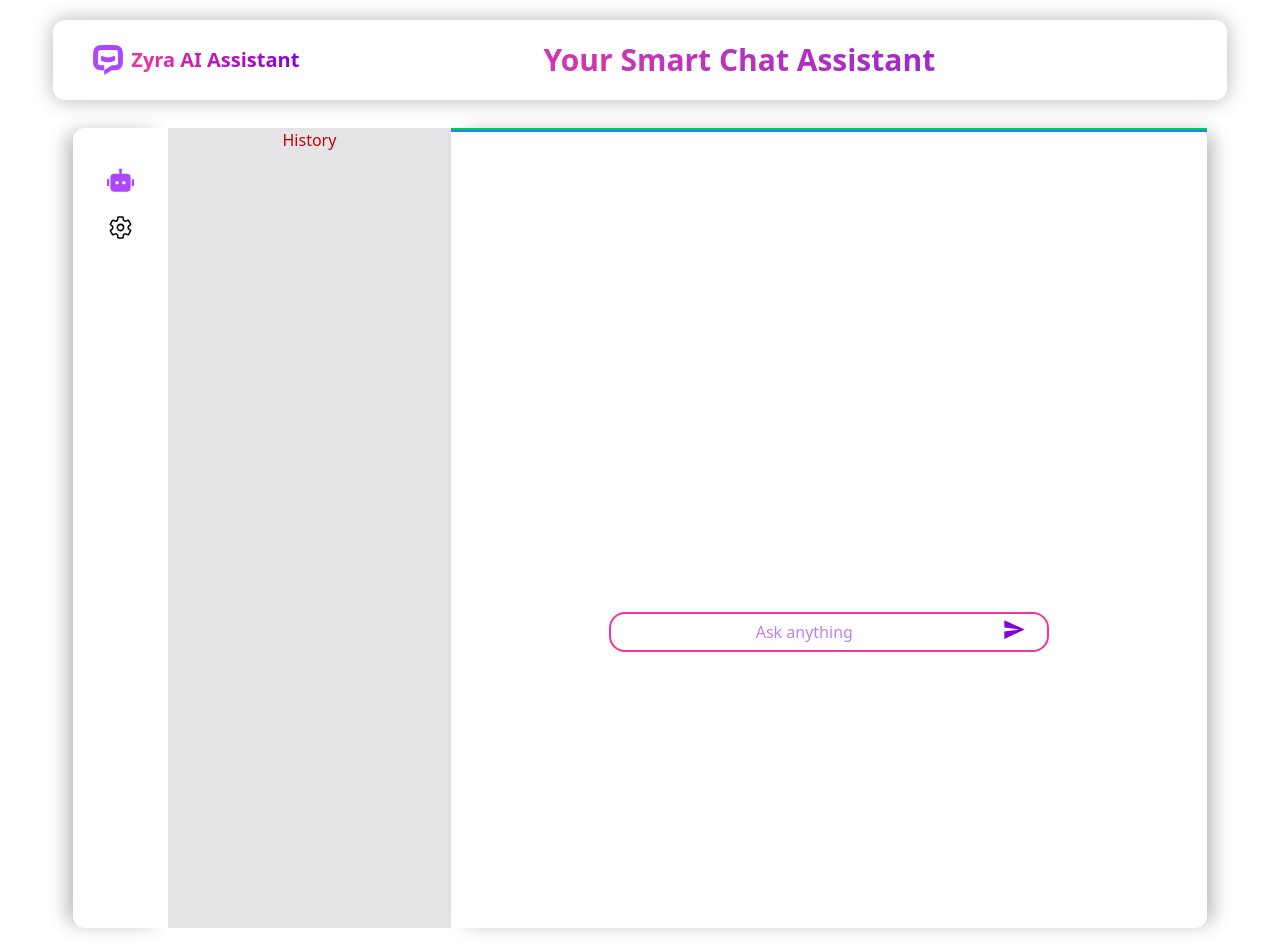
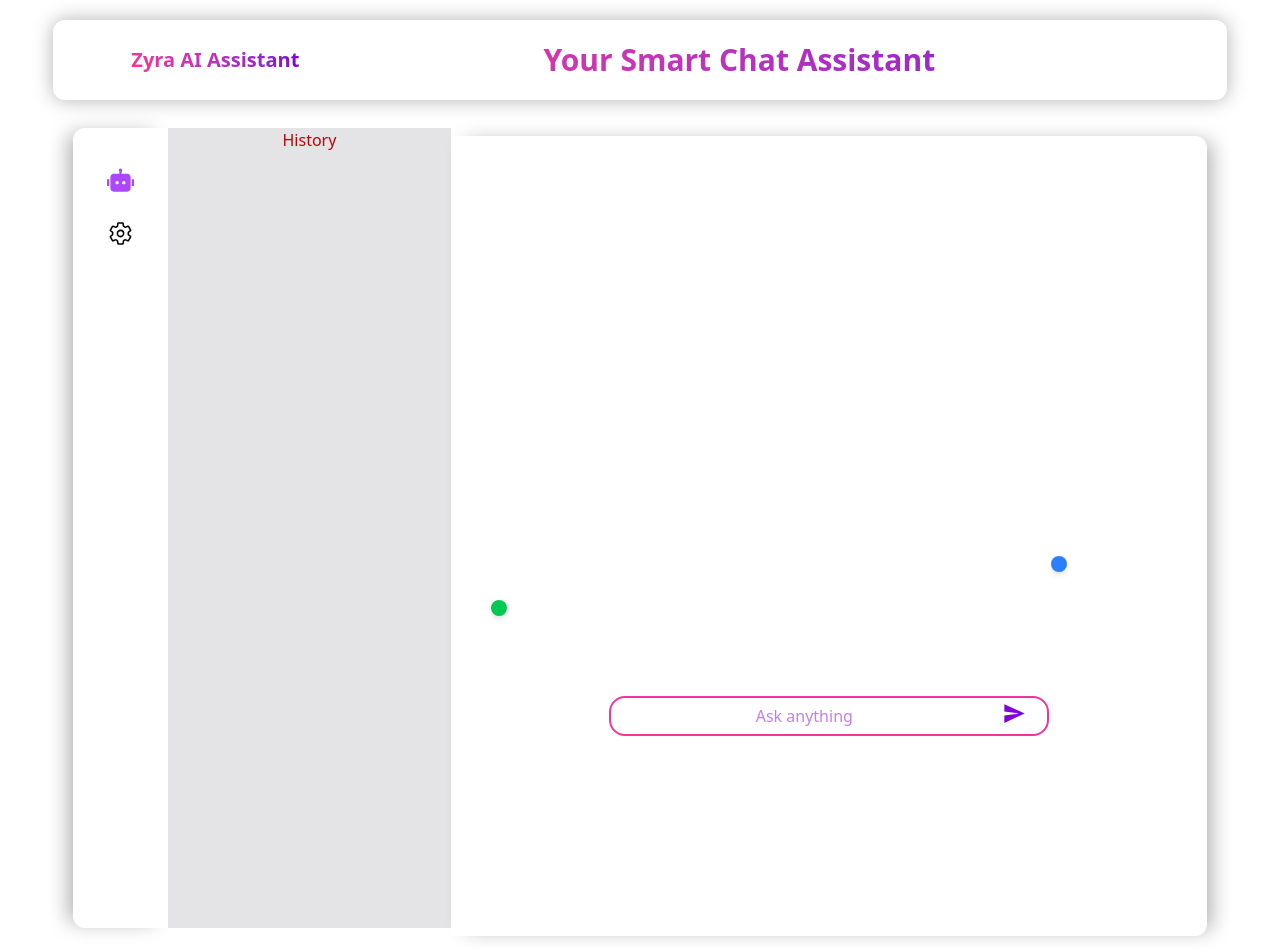
Before and after one commit to SameerHussainSaifi/Zyra-AI-Assist, a React app: page / in a window 1280 px wide. Built offline with nearby package versions, Linux system fonts and the light colour scheme; the HTML template or start-up script is replaced by a standard one.

Commit message:
today i added the feature of themes change in this project

```diff
--- a/src/Components/Display/Display.jsx
+++ b/src/Components/Display/Display.jsx
@@ -4,13 +4,15 @@
 function Display() {
   const [result,setResult]=useState(null);
   const [query,setQuery]=useState(null);
+
+
    console.log(result)
   return (
     <>
     <div className='  h-screen w-full mb-5 shadow-[10px_0_20px_-5px_rgba(0,0,0,0.3)] rounded-tr-xl rounded-br-xl' >
-      <div className='border-1 border-green-500'>{query}</div>
-    <div className='border-1 border-blue-500'>{result}</div>
-    <div className='flex w-full justify-center  relative top-120 '>
+      <div className='relative top-105 left-150 max-w-xs bg-blue-500 text-white rounded-xl p-2 my-2 shadow-md w-fit'>{query}</div>
+    <div className='relative top-110 left-10 max-w-xs bg-green-500 text-white rounded-xl p-2 my-2 shadow-md w-fit mb-10'>{result}</div>
+    <div className='flex w-full justify-center  relative top-120 mb-7'>
     <Search query={query} setQuery={setQuery} result={result} setResult={setResult}/>
     </div>
     </div>
--- a/src/Components/Header/Header.jsx
+++ b/src/Components/Header/Header.jsx
@@ -1,20 +1,26 @@
 import React from 'react'
 import { SiChatbot } from "react-icons/si";
+import { useContext } from 'react';
+import { userContext } from '../ZyraAIAssist';
 function Header() {
+  let {theme,setTheme}=useContext(userContext);
+
   return (
   <>
   <div className='flex w-full h-20 shadow-[0_0_20px_rgba(0,0,0,0.3)] items-center  rounded-xl'>
       <div className='flex space-x-2 items-center'>
-        <div className='flex  pl-10 text-purple-500'><SiChatbot size={30} className=''/></div>
-          <div className='text-transparent bg-clip-text bg-gradient-to-r from bg-pink-500 to-purple-700 font-semibold text-xl'>Zyra AI Assistant</div>
+        <div className={`flex  pl-10 ${theme}`}><SiChatbot size={30} className=''/></div>
+          <div className={`${theme} font-semibold text-xl`}>Zyra AI Assistant</div>
       </div>
 
       <div className='w-9/12 justify-center'>
-         <div className='w-full flex justify-center text-3xl font-semibold bg-clip-text text-transparent bg-gradient-to-r from-pink-500 to-purple-700'>
+         <div className={`w-full flex justify-center text-3xl font-semibold
+          ${theme}`}>
             <h1>Your Smart Chat Assistant</h1>
         </div>
       </div>
        </div>
+
    </>
   )
 }
--- a/src/Components/User/Themes/Theme.jsx
+++ b/src/Components/User/Themes/Theme.jsx
@@ -1,10 +1,44 @@
 import React from 'react'
+import {useState} from 'react';
 import { RiRobot2Fill } from "react-icons/ri";
+import {useContext} from 'react';
+import {userContext} from '/src/Components/ZyraAIAssist.jsx';
 function Theme() {
+  let {theme,setTheme}=useContext(userContext);
+
+  function setBlack(){
+    setTheme('text-black');
+
+  }
+  function setGreen(){
+    setTheme('text-green-500');
+  }
+   function setBlue(){
+    setTheme('text-blue-500');
+  }
+  const [dropdown,setDropdown]=useState(false);
+  function themeSet(){
+    console.log('theme color applied');
+    setDropdown(!dropdown);
+
+  }
   return (
-    <div className='text-purple-500'>
-      <RiRobot2Fill size={27}/>
+    <>
+    <div className='text-purple-500 '>
+      <button onClick={themeSet}><RiRobot2Fill size={27}/> </button>
     </div>
+    {dropdown?
+    <div className='flex flex-col space-y-2 items-center mb-5'>
+      <div className='bg-black h-5 w-5 rounded-full' onClick={setBlack}></div>
+      <div className='border-1 border-black h-5 w-5 rounded-full'></div>
+      <div className='bg-green-500 h-5 w-5 rounded-full' onClick={setGreen}></div>
+    <div className='bg-blue-500 h-5 w-5 rounded-full'onClick={setBlue}></div>
+    <div className='bg-purple-500 h-5 w-5 rounded-full'></div>
+    <div className='bg-orange-500 h-5 w-5 rounded-full'></div>
+
+    </div>
+      :null}
+    </>
   )
 }
 
--- a/src/Components/User/User.jsx
+++ b/src/Components/User/User.jsx
@@ -1,7 +1,12 @@
 import React from "react";
 import Theme from "/src/Components/User/Themes/Theme.jsx";
 import Setting from "/src/Components/User/Settings/Setting.jsx";
+import { useContext } from "react";
+import { userContext } from "../ZyraAIAssist";
+
 function User() {
+  let color=useContext(userContext);
+
   return (
     <>
     <div className='flex flex-col items-center space-y-5 pt-10'>
@@ -11,6 +16,7 @@
       <div className="">
         <Setting />
       </div>
+
       </div>
     </>
   );
--- a/src/Components/ZyraAIAssist.jsx
+++ b/src/Components/ZyraAIAssist.jsx
@@ -1,19 +1,26 @@
 import React from "react";
 import {useState} from 'react';
+import { createContext } from "react";
 import Header from "./Header/Header.jsx";
 import User from "/src/Components/User/User.jsx";
 import History from "/src/Components/History/History.jsx";
 import Display from "./Display/Display.jsx";
+const userContext=createContext();
 function ZyraAIAssist() {
   const[prop,setProp]=useState('prop');
+  const [theme,setTheme]=useState('bg-clip-text text-transparent bg-gradient-to-r from-pink-500 to-purple-700');
+
   return (
+
     <>
+    <userContext.Provider value={{theme,setTheme}} >
       <div className="flex flex-col space-y-2 w-11/12 mx-auto">
         <div className="mt-5">
-          <Header />
+               <Header />
         </div>
         <div className="flex justify-around  m-5  ">
           <div className="w-1/12 h-screen  rounded-tl-xl rounded-bl-xl shadow-[-10px_0_20px_-5px_rgba(0,0,0,0.3)]">
+
             <User />
           </div>
           <div className="w-3/12 h-screen ">
@@ -25,8 +32,11 @@
           </div>
         </div>
       </div>
-    </>
+        </userContext.Provider>
+
+   </>
   );
 }
 
 export default ZyraAIAssist;
+export {userContext}
```
